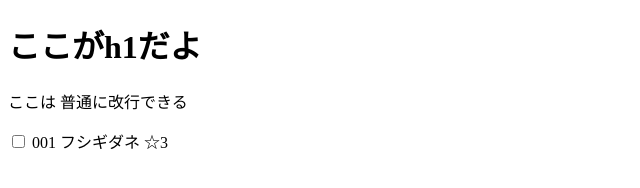
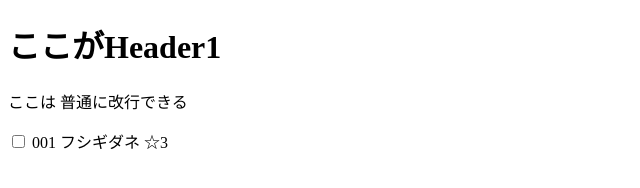
Before and after one commit to keeechi/SleepStyleCheker, a plain HTML site: page index.html in a window 1280 px wide. Shown: the whole page, without its empty margins (0-640 px from the left). Drawn offline with Linux system fonts and the light colour scheme.

Commit message:
Update index.html

```diff
--- a/index.html
+++ b/index.html
@@ -15,7 +15,7 @@
     <body>
         <noscript>このアプリケーションを実行するには JavaScript を有効にしてください。</noscript>
         <h1>
-            ここがh1だよ
+            ここがHeader1
         </h1>
         <p>
             ここは
```
